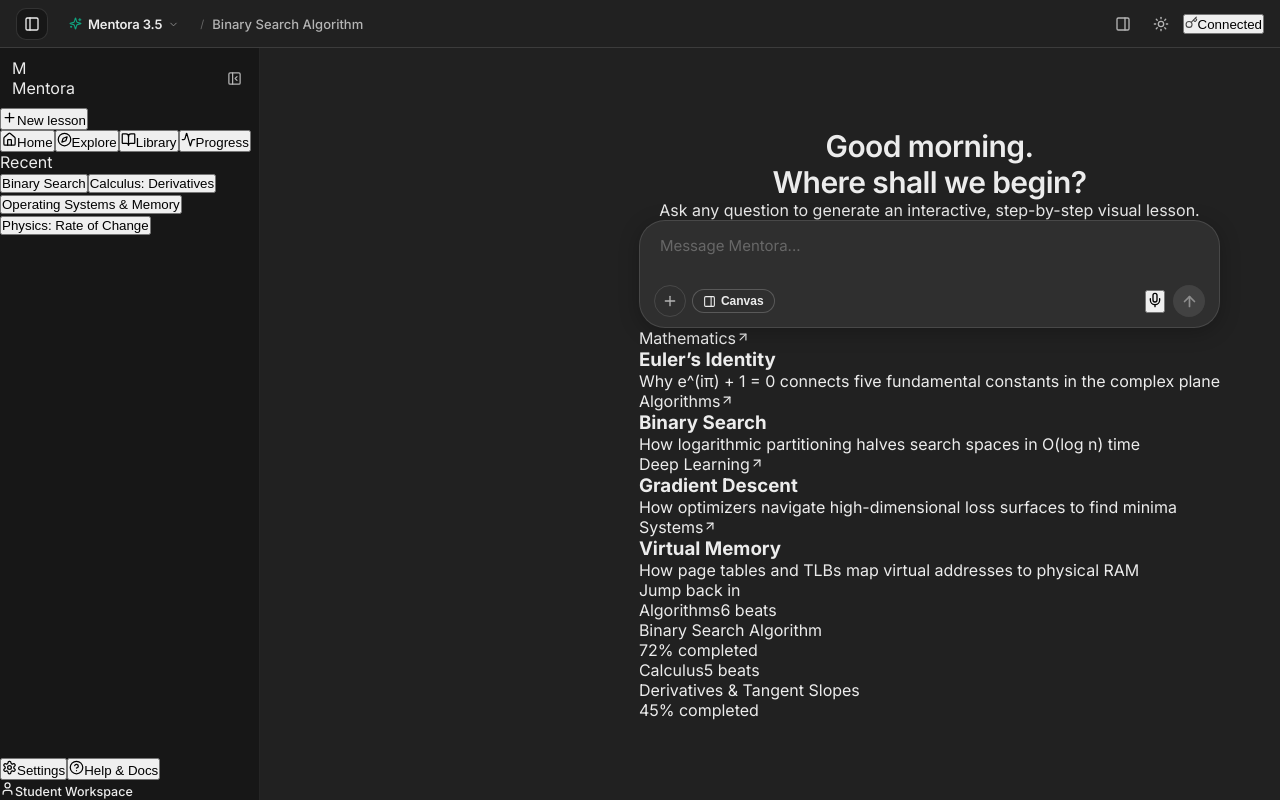
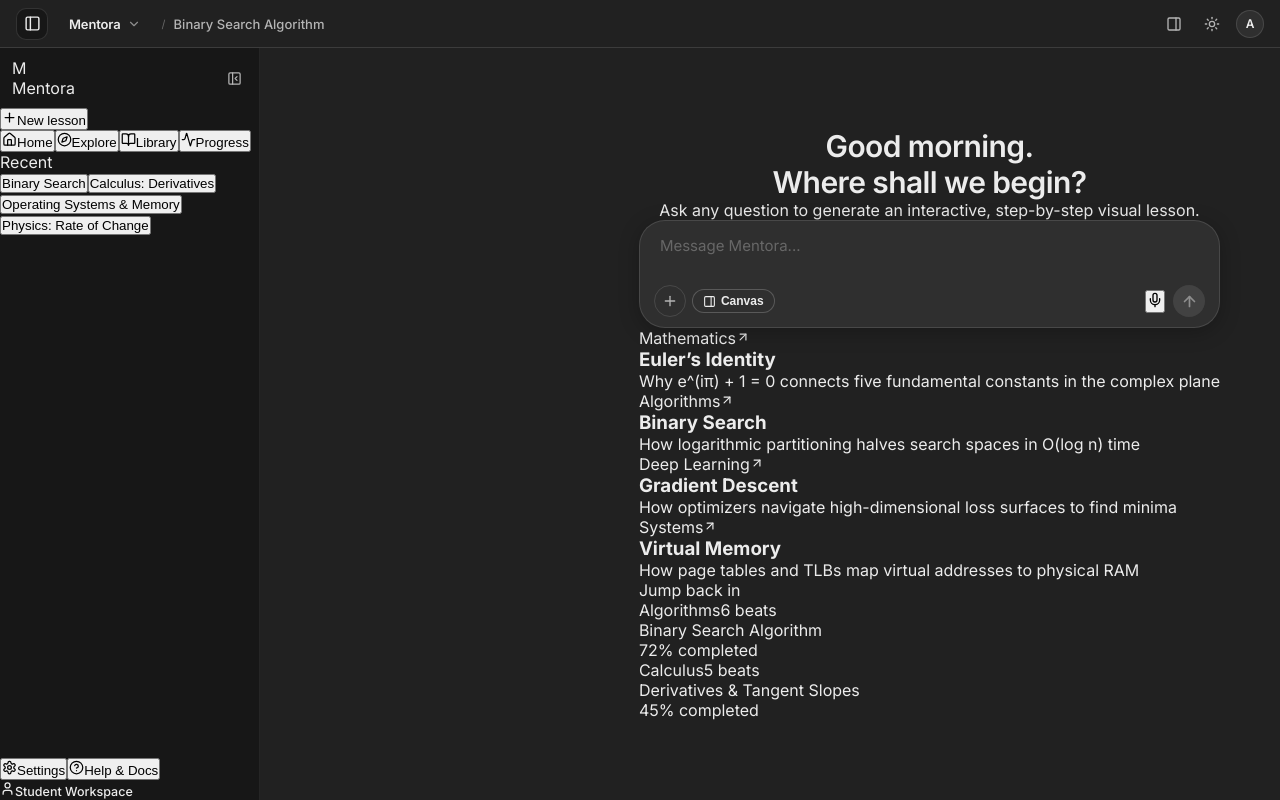
Before and after one commit to aradhyags7/Mentora, a Next.js app: page / in a window 1280 px wide. Built offline with nearby package versions, Linux system fonts and the light colour scheme.

Commit message:
feat(layout): streamline TopBar with clean model selector dropdown

```diff
--- a/src/components/layout/TopBar.tsx
+++ b/src/components/layout/TopBar.tsx
@@ -6,12 +6,9 @@ import {
   PanelRight,
   Sun,
   Moon,
-  Key,
   Maximize2,
-  Sparkles,
   ChevronDown
 } from 'lucide-react';
-import { AiProvider } from '../../types/ai';
 
 interface Props {
   sidebarOpen: boolean;
@@ -22,9 +19,6 @@ interface Props {
   onToggleTheme: () => void;
   activeTopic?: string;
   hasActiveArtifact: boolean;
-  onOpenSettings: () => void;
-  activeProvider: AiProvider;
-  hasKeyConfigured: boolean;
   onExpandFullscreen?: () => void;
 }
 
@@ -37,33 +31,28 @@ export const TopBar: React.FC<Props> = ({
   onToggleTheme,
   activeTopic,
   hasActiveArtifact,
-  onOpenSettings,
-  activeProvider,
-  hasKeyConfigured,
   onExpandFullscreen,
 }) => {
   return (
     <header className="mentora-topbar">
-      {/* Left: Sidebar Toggle + Model Pill + Topic */}
+      {/* Left: Sidebar Toggle + ChatGPT-style Model Pill */}
       <div className="topbar-left">
         <button
           className={`topbar-icon-btn ${sidebarOpen ? 'active' : ''}`}
           onClick={onToggleSidebar}
-          title={sidebarOpen ? 'Collapse sidebar' : 'Expand sidebar'}
+          title={sidebarOpen ? 'Close sidebar' : 'Open sidebar'}
           aria-label="Toggle sidebar"
         >
-          <PanelLeft size={16} />
+          <PanelLeft size={17} />
         </button>
 
-        {/* OpenAI / Claude-style Model Selector Pill */}
+        {/* ChatGPT Style Model Dropdown */}
         <div
           className="topbar-model-pill"
-          onClick={onOpenSettings}
-          title="Active Model: Gemini 3.5 Flash — Click to configure"
+          title="Model: Mentora"
         >
-          <Sparkles size={13} className="model-pill-icon" />
-          <span className="model-pill-name">Mentora 3.5</span>
-          <ChevronDown size={11} className="model-pill-chevron" />
+          <span className="model-pill-name">Mentora</span>
+          <ChevronDown size={14} className="model-pill-chevron" />
         </div>
 
         {activeTopic && (
@@ -74,25 +63,25 @@ export const TopBar: React.FC<Props> = ({
         )}
       </div>
 
-      {/* Right: Fullscreen, Context Panel Toggle, Theme, Settings */}
+      {/* Right: Fullscreen, Canvas toggle, Theme, Profile */}
       <div className="topbar-right">
         {hasActiveArtifact && onExpandFullscreen && (
           <button
             className="topbar-icon-btn"
             onClick={onExpandFullscreen}
-            title="Expand to Fullscreen Lesson Mode"
+            title="Expand to Fullscreen Canvas"
             aria-label="Fullscreen lesson"
           >
-            <Maximize2 size={15} />
+            <Maximize2 size={16} />
           </button>
         )}
 
-        {/* Right Context Panel Toggle */}
+        {/* Right Canvas / Context Panel Toggle */}
         <button
           className={`topbar-icon-btn ${rightPanelOpen ? 'active' : ''}`}
           onClick={onToggleRightPanel}
-          title={rightPanelOpen ? 'Close context panel' : 'Open variables & outline panel'}
-          aria-label="Toggle context panel"
+          title={rightPanelOpen ? 'Close canvas panel' : 'Open canvas panel'}
+          aria-label="Toggle canvas panel"
         >
           <PanelRight size={16} />
         </button>
@@ -107,15 +96,13 @@ export const TopBar: React.FC<Props> = ({
           {theme === 'dark' ? <Sun size={16} /> : <Moon size={16} />}
         </button>
 
-        {/* Settings / API Key Button */}
-        <button
-          className="topbar-settings-btn"
-          onClick={onOpenSettings}
-          title={hasKeyConfigured ? `${activeProvider.toUpperCase()} active` : 'Configure API Key'}
+        {/* User Profile Avatar (ChatGPT style) */}
+        <div
+          className="topbar-user-avatar"
+          title="Account"
         >
-          <Key size={13} style={{ opacity: 0.7 }} />
-          <span>{hasKeyConfigured ? 'Connected' : 'API Key'}</span>
-        </button>
+          <span>A</span>
+        </div>
       </div>
     </header>
   );
```
